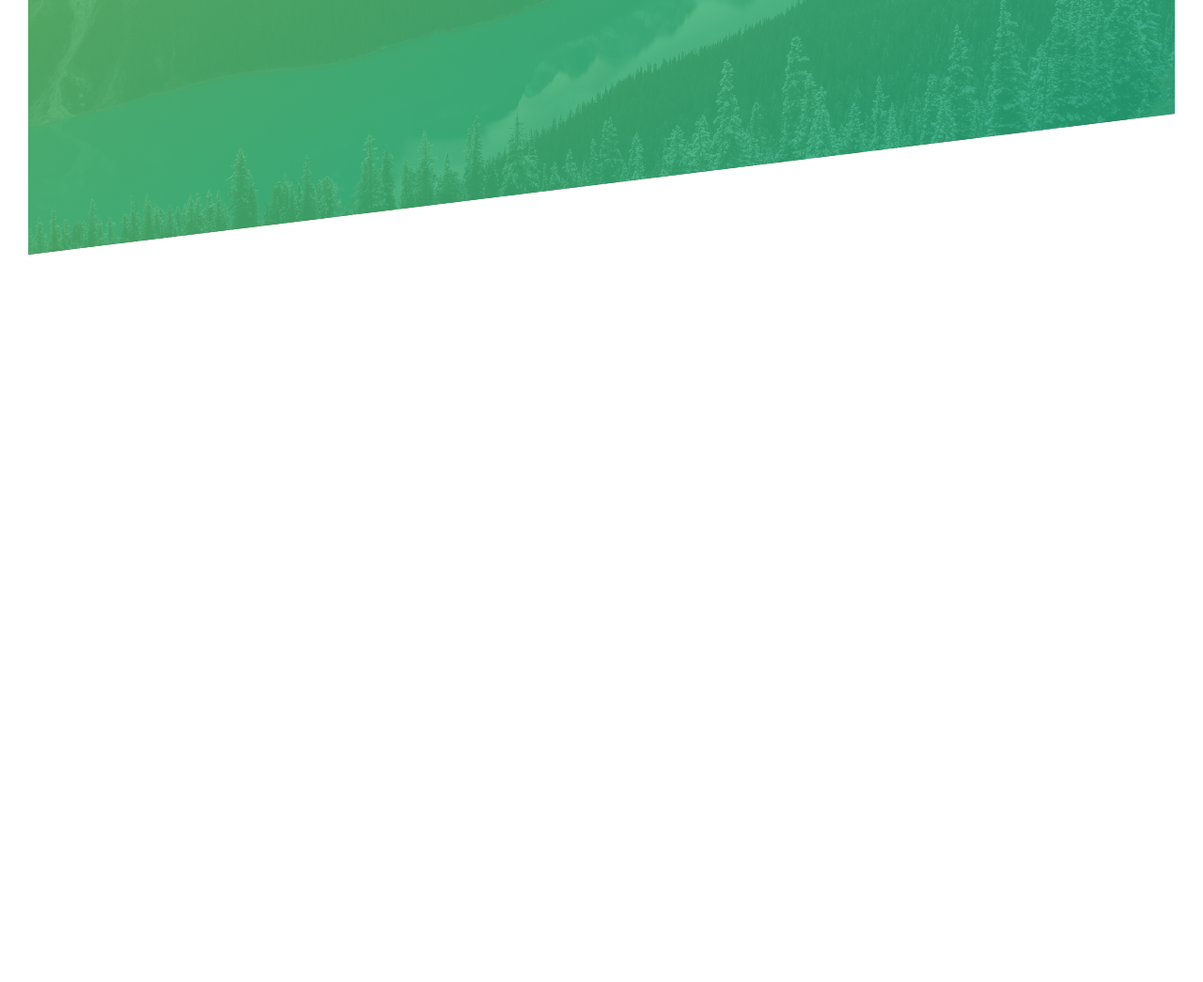
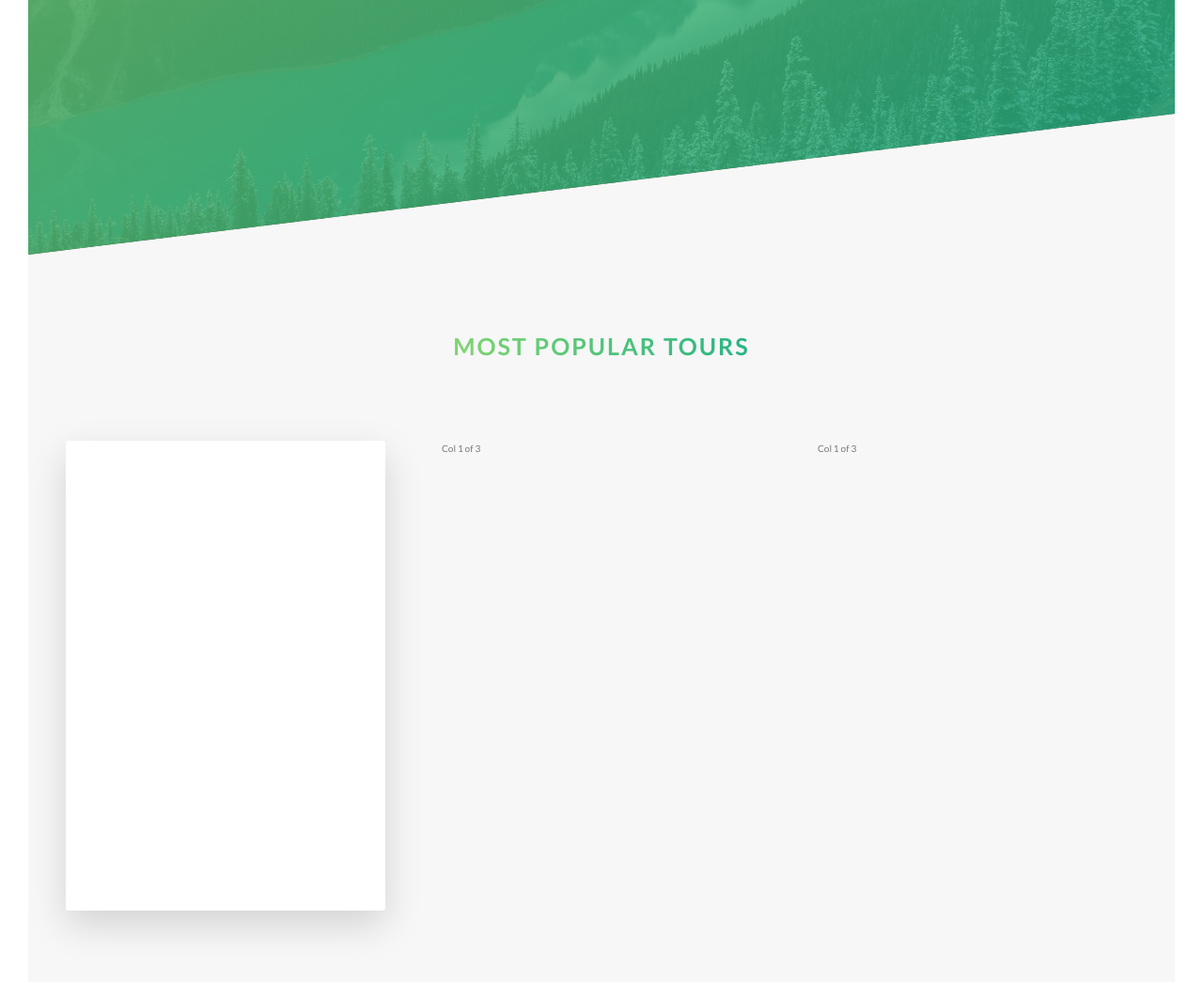
Before and after one commit to channaveerayya/GoGreenTours, a website: page index.html in a window 1280 px wide. Shown: the part 2026-3071 px from the top of the page at 94% size. Before the commit the page ends 2297 px from the top, so only its background shows below. Drawn offline with Linux system fonts and the light colour scheme.

Commit message:
tour section cards style part-1

```diff
--- a/index.html
+++ b/index.html
@@ -107,6 +107,32 @@
                     </div>
                 </div>
             </section>
+
+            <section class="section-tours">
+                <div class="u-center-text u-margin-bottom-big">
+                    <h2 class="heading-secondary">
+                        Most Popular Tours
+                    </h2>
+                </div>
+                <div class="row">
+                    <div class="col-1-of-3">
+                        <div class="card">
+                            <div class="card__side card__side--front">
+                                front
+                            </div>
+                            <div class="card__side card__side--back card__side--back-1">
+                                back
+                            </div>
+                        </div>
+                    </div>
+                    <div class="col-1-of-3">
+                        Col 1 of 3
+                    </div>
+                    <div class="col-1-of-3">
+                        Col 1 of 3
+                    </div>
+                </div>
+            </section>
         </main>
 
         <!-- <section class="grid-test">
--- a/sass/abstracts/_variables.scss
+++ b/sass/abstracts/_variables.scss
@@ -5,8 +5,14 @@ $color-grey-dark: #777;
 $color-white: #fff;
 $color-black: #000;
 
+//card-colors
+$color-secondary-light: #ffb900;
+$color-secondary-dark: #ff7730;
+
+$color-tertiary-light: #2998ff;
+$color-tertiary-dark: #5643fa;
+
 $color-grey-light-1: #f7f7f7;
-$color-grey-light-2: #f7f7f7;
 
 //grid variables
 $grid-width: 114rem;
--- /dev/null
+++ b/sass/components/_card.scss
@@ -0,0 +1,40 @@
+.card {
+  perspective: 150rem;
+  -moz-perspective: 150rem;
+  position: relative;
+  height: 50rem;
+
+  &__side {
+    height: 50rem;
+    color: #fff;
+    font-size: 2rem;
+    transition: all 0.8s ease;
+    position: absolute;
+    top: 0;
+    left: 0;
+    width: 100%;
+    backface-visibility: hidden;
+    border-radius: 3px;
+    box-shadow: 0 1.5rem 4rem rgba($color-black, 0.15);
+
+    &--front {
+      background-color: $color-white;
+    }
+
+    &--back {
+      transform: rotateY(180deg);
+
+      &-1 {
+        background-image: linear-gradient(to right bottom, $color-secondary-light, $color-secondary-dark);
+      }
+    }
+  }
+
+  &:hover &__side--front {
+    transform: rotateY(180deg);
+  }
+
+  &:hover &__side--back {
+    transform: rotateY(0);
+  }
+}
--- a/sass/main.scss
+++ b/sass/main.scss
@@ -8,6 +8,7 @@
 @import "base/utilities";
 
 @import "components/button";
+@import "components/card";
 @import "components/composition";
 @import "components/feature-box";
 
--- a/sass/pages/_home.scss
+++ b/sass/pages/_home.scss
@@ -18,3 +18,9 @@
     transform: skewY(7deg);
   }
 }
+
+.section-tours {
+  background-color: $color-grey-light-1;
+  padding: 25rem 0 50rem 0;
+  margin-top: -10rem;
+}
```
Also changed, not shown: css/style.css.
